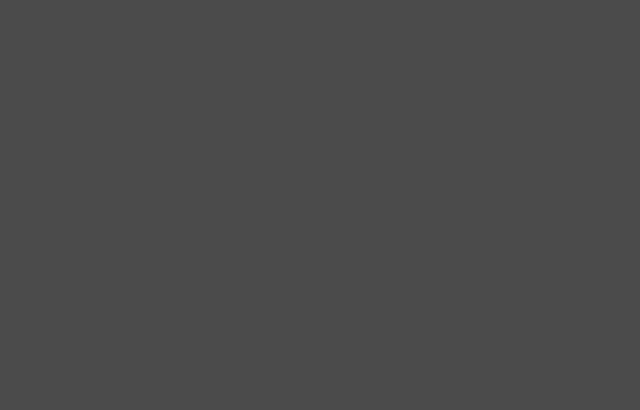
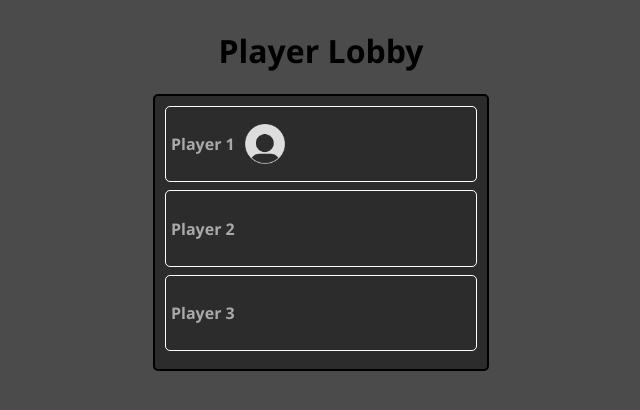
Before and after one commit to vivero24/ComicJamSeniorProject, a React (Vite) app in the folder comic-jam-app/: page /PlayerLobby in a window 1280 px wide. Before the commit this address had no page. Shown: the top 410 px of the page, without its empty margins (319-959 px from the left). Built offline with nearby package versions, Linux system fonts and the light colour scheme.

Commit message:
added hardcoded values for player lobby, added styling

```diff
--- a/comic-jam-app/src/App.jsx
+++ b/comic-jam-app/src/App.jsx
@@ -2,6 +2,8 @@ import { BrowserRouter, Routes, Route } from 'react-router-dom';
 import Home from './Home';
 import CreateLobby from './CreateLobby';
 import JoinGame from './JoinGame';
+import PlayerLobby from './PlayerLobby';
+
 function App() //main root component, ties all other components in here
 {
   return(
@@ -10,6 +12,7 @@ function App() //main root component, ties all other components in here
         <Route path = "/" element = { <Home/>} />
         <Route path = "/CreateLobby" element = {<CreateLobby/>}/>
         <Route path = "/JoinGame" element = {<JoinGame/>} />
+        <Route path = "/PlayerLobby" element = {<PlayerLobby/>}/>
       </Routes>
     </BrowserRouter>
 
--- /dev/null
+++ b/comic-jam-app/src/PlayerLobby.jsx
@@ -0,0 +1,30 @@
+export default function PlayerLobby()
+{
+
+    //need to get array of current player objects to display them
+    //hardcoding them for now
+    return(
+        <>
+        <h1>Player Lobby</h1>
+
+        <div className = "menuContainer" >
+            <div className = "playerCard">
+                <h4>Player 1</h4>
+                <img src = "/defaultpfp.png" width ="40" height = "40" ></img>
+            </div>
+
+            <div className = "playerCard">
+                <h4>Player 2</h4>
+            </div>
+
+            <div className = "playerCard">
+                <h4>Player 3</h4>
+            </div>
+
+
+        </div>
+        </>
+
+
+    );
+}
--- a/comic-jam-app/src/index.css
+++ b/comic-jam-app/src/index.css
@@ -38,7 +38,7 @@ body
     margin-bottom: 8px;
 }
 
-.inputRow label
+.inputRow, label
 {
     min-width: 140px;
     text-align: left;
@@ -68,7 +68,20 @@ input
 {
     width: 100px;
     padding: 10px;
-    border: 1px solid rgb(200, 200, 200);
+    border: 1px solid white;
     border-radius: 5px;
 
 }
+
+.playerCard
+{
+
+    display:flex;
+    align-items: center;
+    gap: 10px;
+    margin-bottom: 8px;
+    border: 1px solid white;
+    border-radius: 5px;
+    min-width: 300px;
+    padding: 5px;
+}
```
Also changed, not shown: comic-jam-app/public/defaultpfp.png (added), comic-jam-app/src/assets/defaultpfp.jpg (added).
